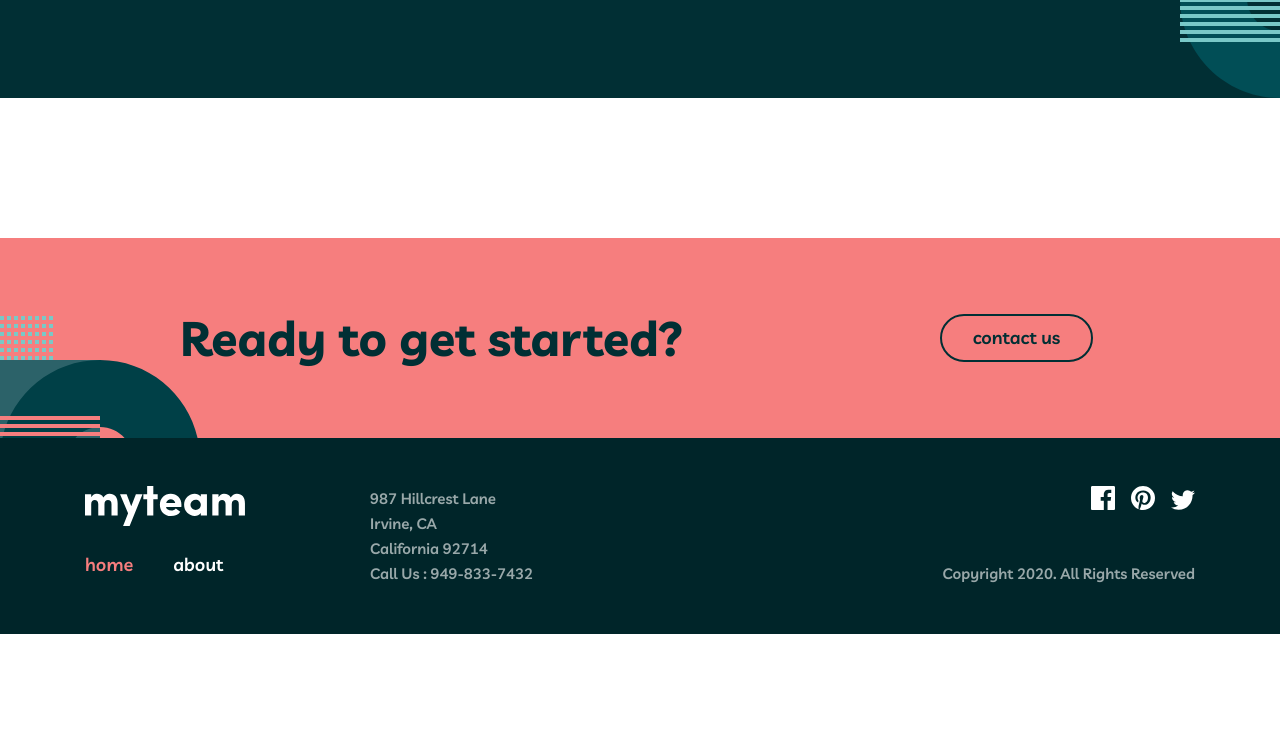
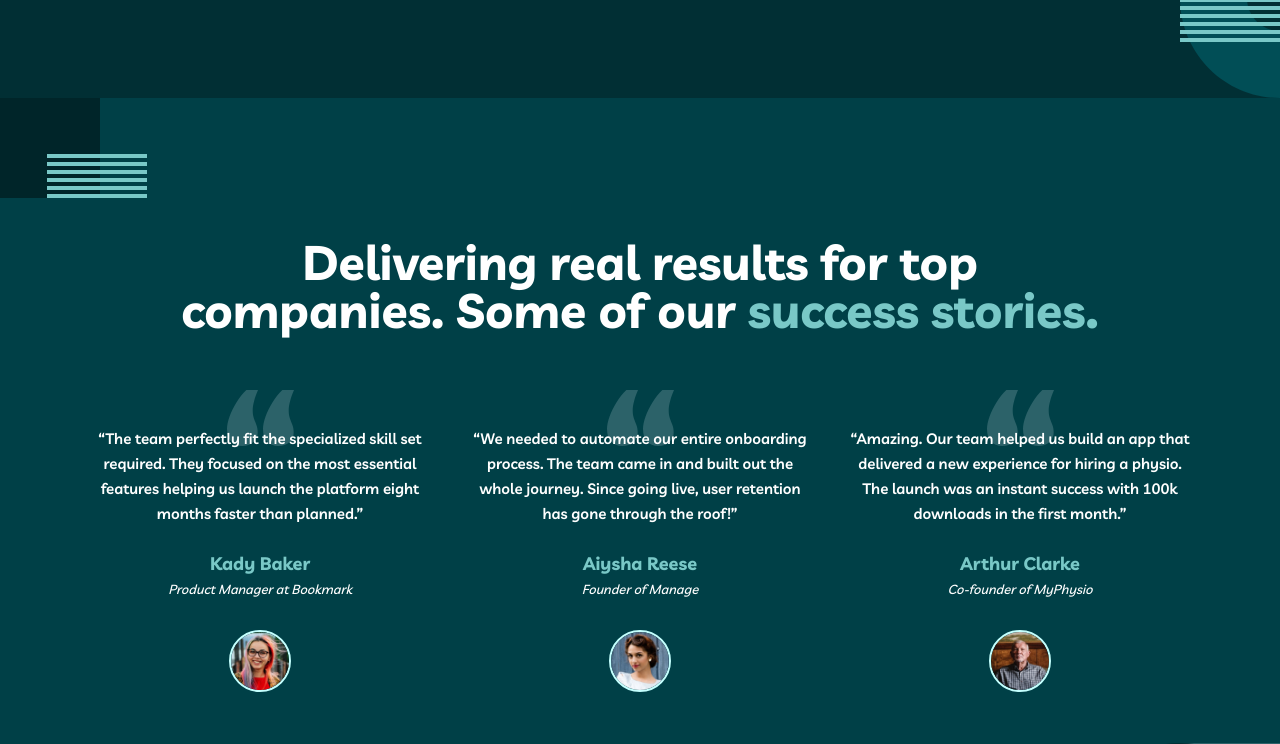
Before and after one commit to JesusAtao96/myteam-multi-page-website, a Nuxt app: page / in a window 1280 px wide. Shown: the part 1286-2030 px from the top of the page. Before the commit the page ends 1920 px from the top, so only its background shows below. Built offline with nearby package versions, Linux system fonts and the light colour scheme.

Commit message:
Home Completed

```diff
--- a/assets/styles/main.scss
+++ b/assets/styles/main.scss
@@ -22,4 +22,5 @@ body {
   font-size: $font-size-body-1;
   color: $white;
   line-height: 2.8rem;
+  font-weight: 600;
 }
--- a/assets/styles/mixins.scss
+++ b/assets/styles/mixins.scss
@@ -21,3 +21,10 @@
     transform: scale(1.1);
   }
 }
+
+@mixin avatar($size) {
+  border: 2px solid #C4FFFE;
+  border-radius: 100%;
+  width: $size;
+  height: $size;
+}
--- a/assets/styles/typography.scss
+++ b/assets/styles/typography.scss
@@ -36,17 +36,18 @@
 
 .heading-3 {
   font-size: $font-size-h3;
-
-  /* line-height: 1.5; */
+  line-height: 2.8rem;
 }
 
 .paragraph-1 {
   font-size: $font-size-body-1;
   line-height: 2.8rem;
   height: auto;
+  font-weight: 600;
 }
 
 .paragraph-2 {
   font-size: $font-size-body-2;
   line-height: 2.5rem;
+  font-weight: 600;
 }
--- a/components/Layout/Header.vue
+++ b/components/Layout/Header.vue
@@ -10,7 +10,7 @@
 
       <nuxt-link class="header__btn" to="/contact">contact us</nuxt-link>
 
-      <button class="header__menu">
+      <button class="header__menu" title="Toggle Menu">
         <svg xmlns="http://www.w3.org/2000/svg" width="20" height="17"><g fill="#FFF" fill-rule="evenodd"><path d="M0 0h20v3H0zM0 7h20v3H0zM0 14h20v3H0z"/></g></svg>
       </button>
     </nav>
--- a/components/Sections/Home/HomeBuild.vue
+++ b/components/Sections/Home/HomeBuild.vue
@@ -6,10 +6,10 @@
       <div class="build__items">
         <find-item
           v-for="item of items"
+          v-bind:key="item.id"
           :image="item.image"
           :title="item.title"
           :description="item.description"
-          v-bind:key="item.id"
         />
       </div>
     </div>
@@ -123,50 +123,4 @@ export default {
     }
   }
 }
-
-.item {
-  display: grid;
-  grid-template-columns: min-content 1fr;
-  column-gap: 2.3rem;
-
-  @media only screen and (max-width: $bp-small) {
-    grid-template-columns: 1fr;
-    grid-template-rows: repeat(2, min-content);
-    row-gap: 1.6rem;
-    text-align: center;
-  }
-
-  &__image {
-    width: 72px;
-    height: 72px;
-    object-fit: contain;
-
-    @media only screen and (max-width: $bp-small) {
-      margin: auto;
-    }
-  }
-
-  &__text {
-    display: grid;
-    grid-template-rows: repeat(2, min-content);
-    row-gap: 1.6rem;
-
-    @media only screen and (max-width: $bp-small) {
-      row-gap: .8rem;
-    }
-  }
-
-  &__title {
-    font-weight: bold;
-    font-size: 1.8rem;
-    line-height: 2.8rem;
-    color: $light-coral;
-  }
-
-  &__description {
-    height: auto;
-    mix-blend-mode: normal;
-    opacity: 0.8;
-  }
-}
 </style>
--- /dev/null
+++ b/components/Sections/Home/HomeDelivering.vue
@@ -0,0 +1,122 @@
+<template>
+  <section class="delivering">
+    <div class="delivering__content">
+      <h2 class="delivering__title heading-2">Delivering real results for top companies. Some of our <span class="delivering__title--rapture-blue">success stories.</span></h2>
+
+      <div class="delivering__quotes">
+        <quote
+          v-for="quote of quotes"
+          v-bind:key="quote.id"
+          :description="quote.description"
+          :person="quote.person"
+          :position="quote.position"
+          :image="quote.image"
+        />
+      </div>
+    </div>
+  </section>
+</template>
+
+<script>
+export default {
+  data() {
+    return {
+      quotes: [
+        {
+          id: 1,
+          description: `
+            “The team perfectly fit the specialized skill set required. They focused
+            on the most essential features helping us launch the platform eight months
+            faster than planned.”
+          `,
+          person: 'Kady Baker',
+          position: 'Product Manager at Bookmark',
+          image: 'avatar-kady'
+        },
+        {
+          id: 2,
+          description: `
+            “We needed to automate our entire onboarding process. The team came in and
+            built out the whole journey. Since going live, user retention has gone
+            through the roof!”
+          `,
+          person: 'Aiysha Reese',
+          position: 'Founder of Manage',
+          image: 'avatar-aiysha'
+        },
+        {
+          id: 3,
+          description: `
+            “Amazing. Our team helped us build an app that delivered a new experience for
+            hiring a physio. The launch was an instant success with 100k downloads in the
+            first month.”
+          `,
+          person: 'Arthur Clarke',
+          position: 'Co-founder of MyPhysio',
+          image: 'avatar-arthur'
+        }
+      ]
+    };
+  }
+}
+</script>
+
+<style lang="scss" scoped>
+.delivering {
+  background-color: $deep-jungle-green;
+  @extend %main-grid;
+
+  background-image: url(~assets/images/bg-pattern-home-4-about-3.svg), url(~assets/images/bg-pattern-home-5.svg);
+  background-repeat: no-repeat;
+  background-position: left top, right bottom;
+
+  &__content {
+    grid-column: center-start / center-end;
+    grid-row: 2 / 3;
+    display: grid;
+    grid-template-rows: 140px repeat(2, auto) 140px;
+
+    @media only screen and (max-width: $bp-medium) {
+      grid-template-rows: 100px repeat(2, auto) 100px;
+    }
+
+    @media only screen and (max-width: $bp-small) {
+      grid-template-rows: 140px repeat(2, auto) 164px;
+    }
+  }
+
+  &__title {
+    grid-row: 2 / 3;
+    text-align: center;
+    max-width: 945px;
+    width: 100%;
+    margin-left: auto;
+    margin-right: auto;
+    margin-bottom: 56px;
+
+    @media only screen and (max-width: $bp-medium) {
+      display: block;
+      max-width: 485px;
+      margin-bottom: 48px;
+    }
+
+    &--rapture-blue {
+      color: $rapture-blue;
+    }
+  }
+
+  &__quotes {
+    grid-row: 3 / 4;
+    display: grid;
+    grid-template-columns: repeat(3, 1fr);
+    column-gap: 3rem;
+
+    @media only screen and (max-width: $bp-medium) {
+      grid-template-columns: 1fr;
+      grid-template-rows: repeat(3, min-content);
+      column-gap: 0;
+      row-gap: 4.8rem;
+    }
+  }
+}
+</style>
--- a/components/UI/ContactBanner.vue
+++ b/components/UI/ContactBanner.vue
@@ -2,8 +2,7 @@
   <div class="banner">
     <div class="banner__content">
       <h1 class="banner__title heading-2">Ready to get started?</h1>
-
-      <div class="banner__btn">contact us</div>
+      <nuxt-link class="banner__btn" to="/contact">contact us</nuxt-link>
     </div>
   </div>
 </template>
--- /dev/null
+++ b/components/UI/Quote.vue
@@ -0,0 +1,91 @@
+<template>
+  <div class="quote">
+    <p class="quote__description paragraph-2">{{ description }}</p>
+    <h4 class="quote__person heading-3">{{ person }}</h4>
+    <p class="quote__position">{{ position }}</p>
+    <img :src="require(`@/assets/images/${image}.jpg`)" v-bind:alt="person" class="quote__avatar">
+  </div>
+</template>
+
+<script>
+export default {
+  props: {
+    description: {
+      type: String,
+      required: true
+    },
+    person: {
+      type: String,
+      required: true
+    },
+    position: {
+      type: String,
+      required: true
+    },
+    image: {
+      type: String,
+      required: true
+    },
+  }
+}
+</script>
+
+<style lang="scss" scoped>
+.quote {
+  padding-top: 36px;
+  padding-bottom: 11px;
+  background-image: url(~assets/images/icon-quotes.svg);
+  background-repeat: no-repeat;
+  background-position: left 50% top;
+
+  @media only screen and (max-width: $bp-medium) {
+    padding-top: 36px;
+    padding-bottom: 0;
+  }
+
+  &__description {
+    text-align: center;
+    margin-bottom: 24px;
+    padding: 0 5px;
+    font-weight: 600;
+
+    @media only screen and (max-width: $bp-medium) {
+      margin-bottom: 16px;
+      padding: 0 65px;
+    }
+
+    @media only screen and (max-width: $bp-small) {
+      margin-bottom: 16px;
+      padding: 0;
+    }
+  }
+
+  &__person {
+    color: $rapture-blue;
+    text-align: center;
+    margin-bottom: 2px;
+  }
+
+  &__position {
+    text-align: center;
+    font-style: italic;
+    font-weight: 500;
+    font-size: 1.3rem;
+    line-height: 1.8rem;
+  }
+
+  &__avatar {
+    @include avatar(62px);
+
+    display: block;
+    margin-left: auto;
+    margin-right: auto;
+    margin-top: 32px;
+
+    @media only screen and (max-width: $bp-medium) {
+      margin-top: 16px;
+    }
+  }
+
+}
+</style>
--- a/nuxt.config.js
+++ b/nuxt.config.js
@@ -13,7 +13,7 @@ export default {
     link: [
       { rel: 'icon', type: 'image/png', sizes: '32x32', href: '/favicon-32x32.png' },
       { rel: 'preconnect', href: 'https://fonts.gstatic.com' },
-      { rel: 'stylesheet', href: 'https://fonts.googleapis.com/css2?family=Livvic:wght@600;700&display=swap' },
+      { rel: 'stylesheet', href: 'https://fonts.googleapis.com/css2?family=Livvic:wght@500;600;700&display=swap' },
     ]
   },
 
--- a/pages/index.vue
+++ b/pages/index.vue
@@ -1,44 +1,18 @@
 <template>
-<div>
+<main>
   <home-find/>
   <home-build/>
-
-  <section class="delivering">
-    Delivering real results for top companies. Some of our success stories.
-
-    “The team perfectly fit the specialized skill set required. They focused
-    on the most essential features helping us launch the platform eight months
-    faster than planned.”
-    Kady Baker
-    Product Manager at Bookmark
-
-    “We needed to automate our entire onboarding process. The team came in and
-    built out the whole journey. Since going live, user retention has gone
-    through the roof!”
-    Aiysha Reese
-    Founder of Manage
-
-    “Amazing. Our team helped us build an app that delivered a new experience for
-    hiring a physio. The launch was an instant success with 100k downloads in the
-    first month.”
-    Arthur Clarke
-    Co-founder of MyPhysio
-  </section>
-
+  <home-delivering/>
   <contact-banner />
-</div>
+</main>
 </template>
 
 <script>
+import HomeDelivering from '../components/Sections/Home/HomeDelivering.vue'
 export default {
+  components: { HomeDelivering },
   head: {
     title: 'Frontend Mentor | myteam website challenge - Homepage'
   }
 }
 </script>
-
-<style lang="scss" scoped>
-.delivering {
-  height: auto;
-}
-</style>
```
Also changed, not shown: package.json (+9 -8 lines), 2 other files (tests, documents, lock files or other folders).
